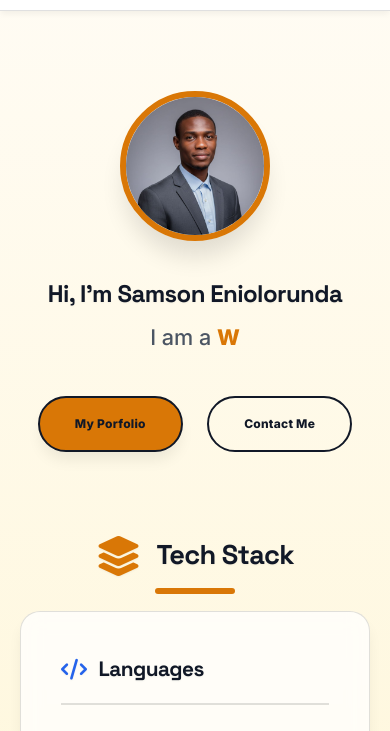
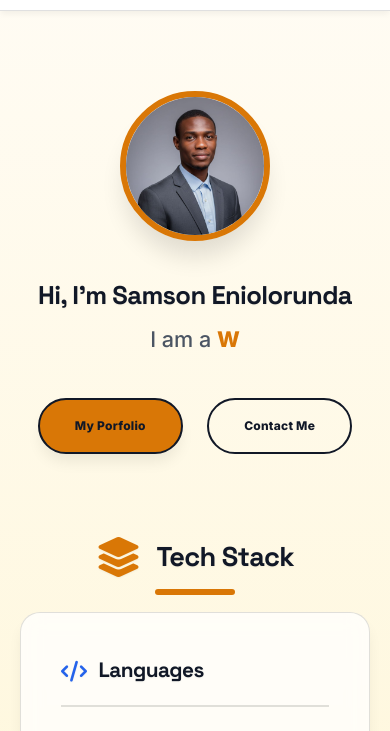
Before and after one commit to Samson-Eniolorunda/my-portfolio, a plain HTML site: page index.html in a window 390 px wide. Shown: the part 74-805 px from the top of the page. Drawn offline with nearby package versions, Linux system fonts and the light colour scheme.

Commit message:
Home heading font adjusted for mobile responsiveness

```diff
--- a/assets/css/styles.css
+++ b/assets/css/styles.css
@@ -1084,7 +1084,7 @@ body.dark-theme .devicon-nextjs-plain.colored {
   }
 
   .home-hero h1 {
-    font-size: 1.5rem;
+    font-size: 1.6rem;
   }
 
   .hero-img-style {
```
